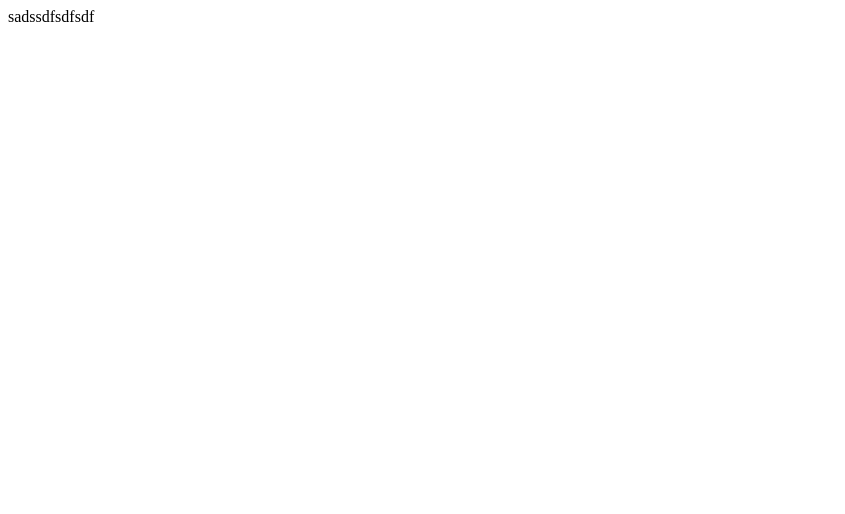
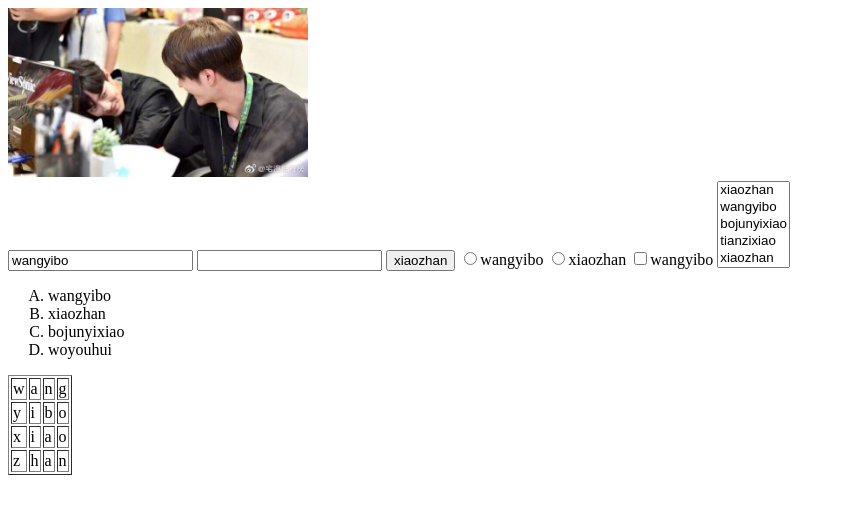
Before and after one commit to bijinn/Wangyibo, a plain HTML site: page Xiaozhan.html in a window 1280 px wide. Shown: the whole page, without its empty margins (0-845 px from the left). Drawn offline with Linux system fonts and the light colour scheme.

Commit message:
Update Xiaozhan.html

```diff
--- a/Xiaozhan.html
+++ b/Xiaozhan.html
@@ -1 +1,63 @@
-sadssdfsdfsdf
+
+<!DOCTYPE html>
+<html>
+<head>
+<meta charset="UTF-8">
+<title>Insert title here</title>
+</head>
+<body>
+<img alt="miss" src="IMG/xz.jpg" width="300px" >
+<form>
+<input type="text" value="wangyibo"></input>
+<input type="password">
+<input type="button" value="xiaozhan"></input>
+<input type="radio">wangyibo
+<input type="radio">xiaozhan
+<input type="checkbox" >wangyibo
+<select multiple="multiple" size="5">
+<option>xiaozhan</option>
+<option>wangyibo</option>
+<option>bojunyixiao</option>
+<option>tianzixiao</option>
+<option>xiaozhan</option>
+<option>wangyibo</option>
+<option>bojunyixiao</option>
+<option>tianzixiao</option>
+</select>
+
+</form>
+
+<ol type="A">
+<li>wangyibo</li>
+<li>xiaozhan</li>
+<li>bojunyixiao</li>
+<li>woyouhui</li>
+</ol>
+<table border="1px">
+<tr>
+<td>w</td>
+<td>a</td>
+<td>n</td>
+<td>g</td>
+</tr>
+<tr>
+<td>y</td>
+<td>i</td>
+<td>b</td>
+<td>o</td>
+</tr>
+<tr>
+<td>x</td>
+<td>i</td>
+<td>a</td>
+<td>o</td>
+</tr>
+<tr>
+<td>z</td>
+<td>h</td>
+<td>a</td>
+<td>n</td>
+</tr>
+</table>
+</body>
+</html>
```
